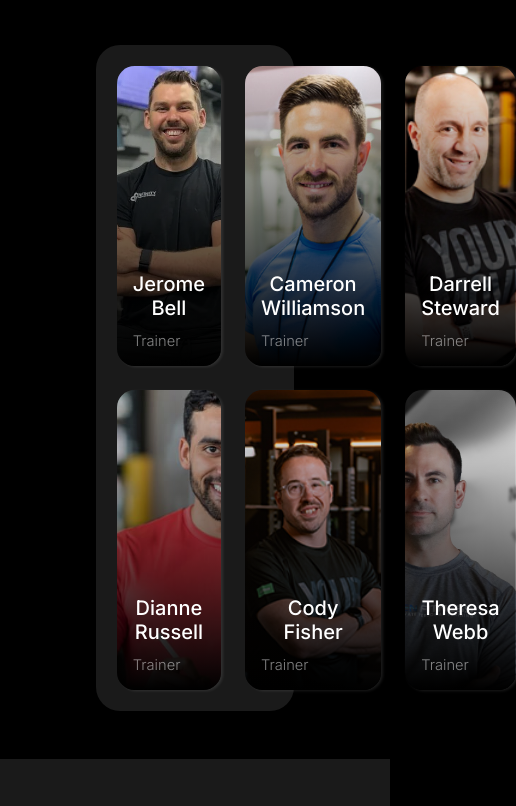
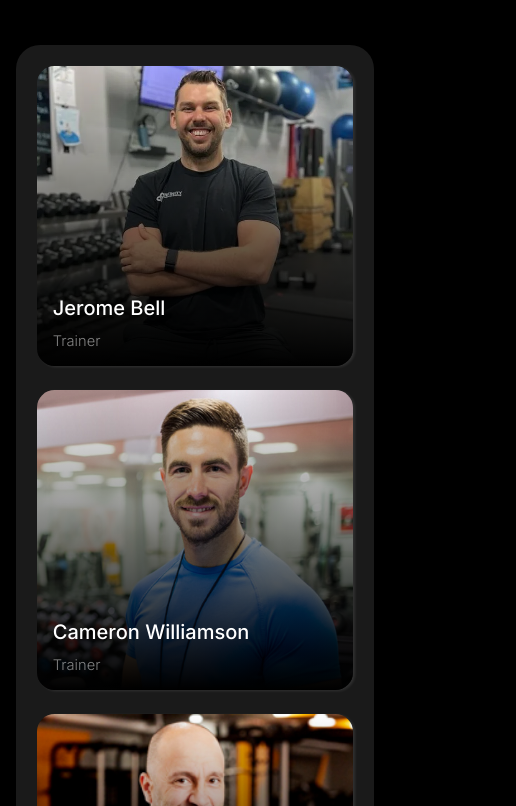
Before and after one commit to Rakibul-Hasan-Rifat/fitness, a plain HTML site: page index.html in a window 390 px wide. Shown: the part 4698-5504 px from the top of the page, 516 px wide, since content can reach past the window. Drawn offline with Linux system fonts and the light colour scheme; a web font is replaced by a local one.

Commit message:
meat_team_section is done with responsiveness for the small devices

```diff
--- a/styles/style.css
+++ b/styles/style.css
@@ -544,7 +544,9 @@ hr {
     text-align: justify;
   }
 
-  .bmi_form div {
+  .meat_team .team_member_container {
+    margin: 3rem 1rem;
+    grid-template-columns: 1fr;
   }
 
   .input_fields_container input,
```
